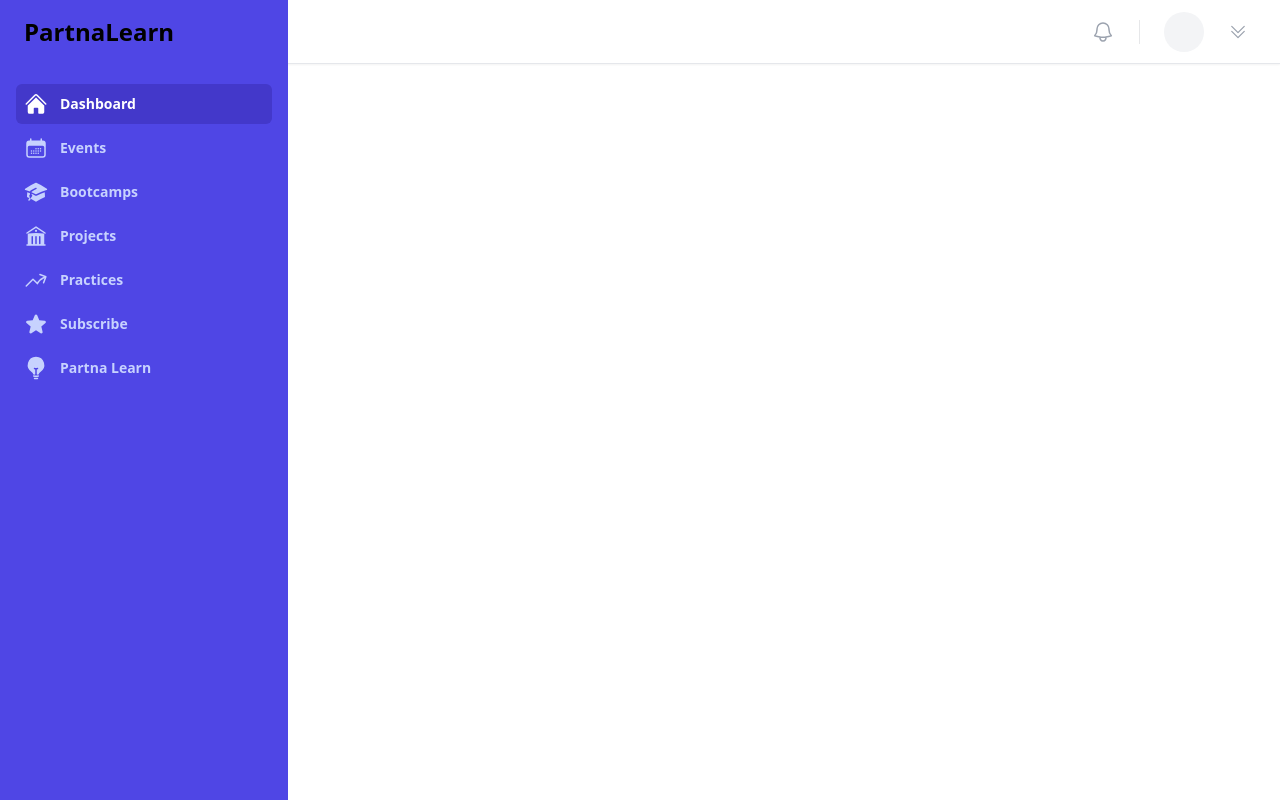
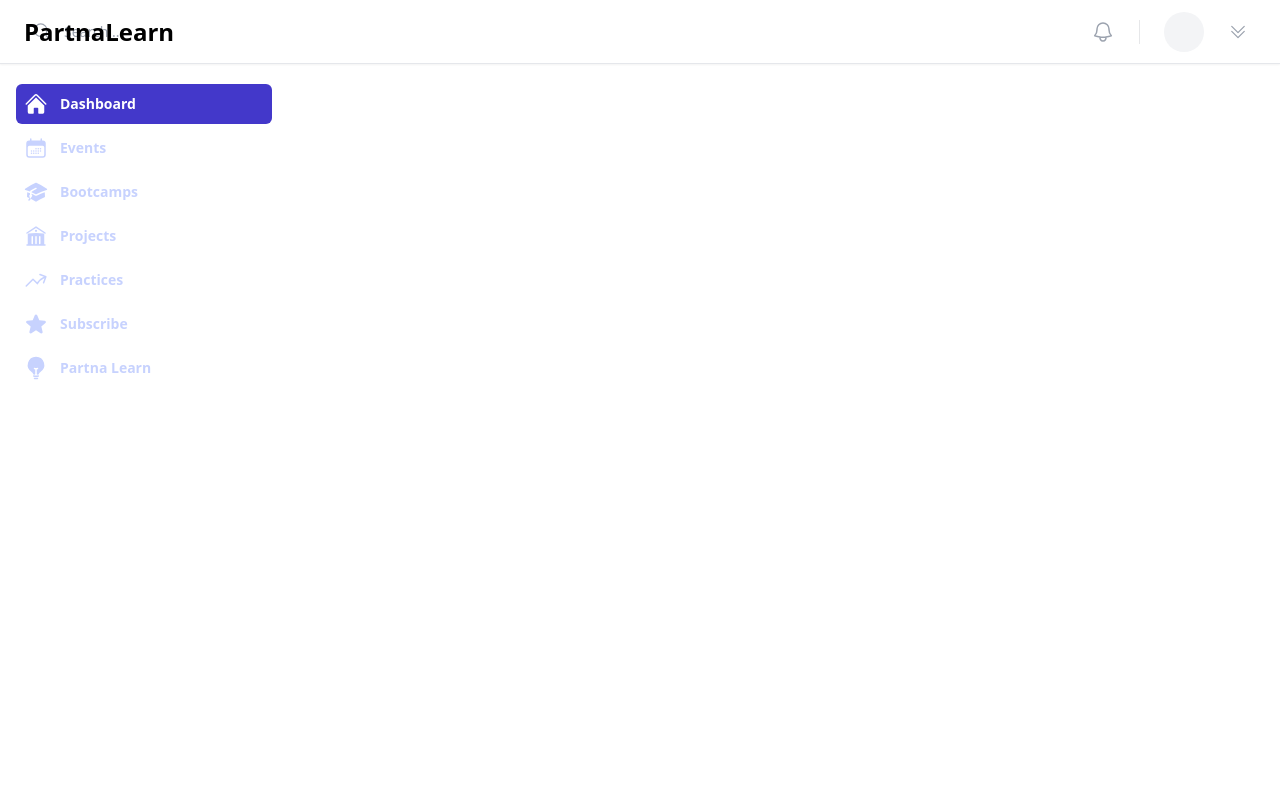
Before and after one commit to partnatech/partnatech-lms, a Next.js app: page /dashboard in a window 1280 px wide. Built offline with nearby package versions, Linux system fonts and the light colour scheme; no server answers.

Commit message:
update dark mode

```diff
--- a/src/app/dashboard/_components/mobile-sidebar.tsx
+++ b/src/app/dashboard/_components/mobile-sidebar.tsx
@@ -1,6 +1,8 @@
+import { Logo } from "@/components/logo";
 import { Dialog, Transition } from "@headlessui/react";
 import { XMarkIcon } from "@heroicons/react/24/solid";
 import { Fragment } from "react";
+import { SidebarRoutes } from "./sidebar-routes";
 
 interface MobileSidebarProps {
     sidebarOpen: boolean;
@@ -62,42 +64,15 @@ export const MobileSidebar = ({ sidebarOpen, setSidebarOpen  }: MobileSidebarPro
                 </div>
               </Transition.Child>
               {/* Sidebar component, swap this element with another sidebar if you like */}
-              <div className="flex grow flex-col gap-y-5 overflow-y-auto bg-indigo-600 px-6 pb-4">
+              <div className="flex grow flex-col gap-y-5 overflow-y-auto bg-gray-900 px-6 pb-4">
                 <div className="flex h-16 shrink-0 items-center">
-                  {/* <img
-                    className="h-8 w-auto"
-                    src="https://tailwindui.com/img/logos/mark.svg?color=white"
-                    alt="Your Company"
-                  /> */}
+                <Logo />
                 </div>
                 <nav className="flex flex-1 flex-col">
                   <ul role="list" className="flex flex-1 flex-col gap-y-7">
                     <li>
                       <ul role="list" className="-mx-2 space-y-1">
-                        {/* {navigation.map((item) => (
-                          <li key={item.name}>
-                            <a
-                              href={item.href}
-                              className={classNames(
-                                item.current
-                                  ? "bg-indigo-700 text-white"
-                                  : "text-indigo-200 hover:text-white hover:bg-indigo-700",
-                                "group flex gap-x-3 rounded-md p-2 text-sm leading-6 font-semibold"
-                              )}
-                            >
-                              <item.icon
-                                className={classNames(
-                                  item.current
-                                    ? "text-white"
-                                    : "text-indigo-200 group-hover:text-white",
-                                  "h-6 w-6 shrink-0"
-                                )}
-                                aria-hidden="true"
-                              />
-                              {item.name}
-                            </a>
-                          </li>
-                        ))} */}
+                       <SidebarRoutes />
                       </ul>
                     </li>
                   </ul>
--- a/src/app/dashboard/_components/sidebar.tsx
+++ b/src/app/dashboard/_components/sidebar.tsx
@@ -6,7 +6,7 @@ import { Logo } from "@/components/logo";
 export const Sidebar = () => {
   return (
     <div className="hidden lg:fixed lg:inset-y-0 lg:z-50 lg:flex lg:w-72 lg:flex-col">
-      <div className="flex grow flex-col gap-y-5 overflow-y-auto bg-indigo-600 px-6 pb-4">
+      <div className="flex grow flex-col gap-y-5 overflow-y-auto dark:bg-gray-900 px-6 pb-4">
         <div className="flex h-16 shrink-0 items-center">
           <Logo />
         </div>
--- a/src/components/logo.tsx
+++ b/src/components/logo.tsx
@@ -1,6 +1,15 @@
+"use client"
+import { usePathname  } from 'next/navigation';
+
 export const Logo = () => {
+  const router = usePathname();
+
+  const isAuthRoute = router === '/login' || router === '/register';
+
+  const textColor = isAuthRoute ? 'text-black' : 'text-black dark:text-white';
+
   return (
-    <div className="font-black hover:text-primary text-2xl transition-colors ease-linear duration-300">
+    <div className={`font-bold ${textColor} hover:text-primary text-2xl transition-colors ease-linear duration-300`}>
       PartnaLearn
     </div>
   );
```
